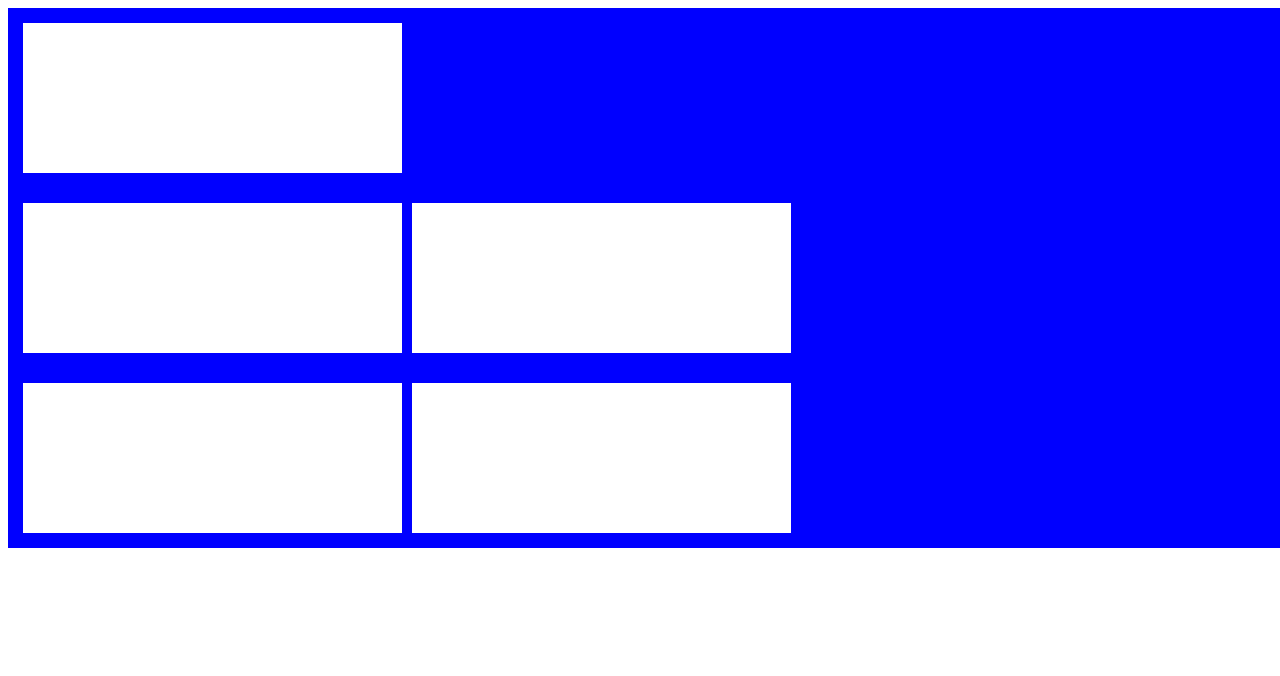
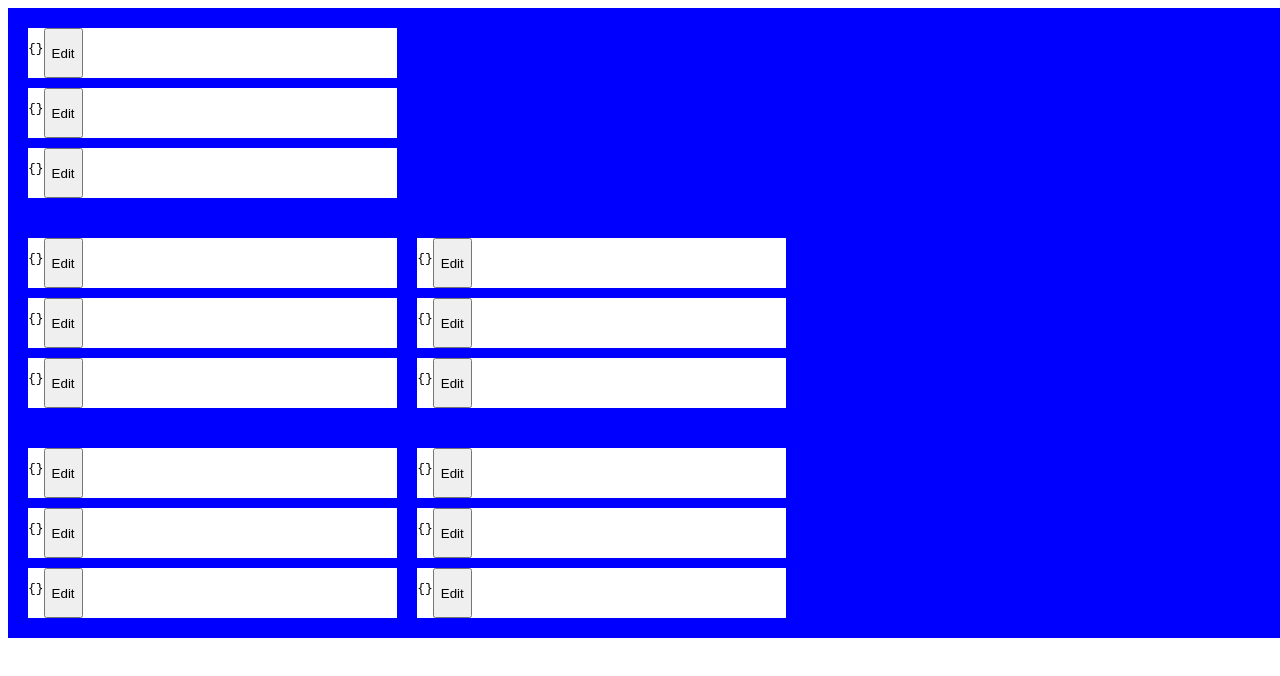
Before and after one commit to JanKaczmarkiewicz/virtual-composer, a React (Create React App) app: page / in a window 1280 px wide. Shown: the top 676 px of the page. Built offline with nearby package versions, Linux system fonts and the light colour scheme.

Commit message:
feat: improve typeings & widget action

```diff
--- a/src/App.tsx
+++ b/src/App.tsx
@@ -3,17 +3,29 @@ import Renderer from "./composer/Renderer";
 import initialData, { ElementDefinition } from "./data/initialData";
 
 const UPDATE_ELEMENT = "UPDATE_ELEMENT";
-type State = ElementDefinition;
-export type ElementUpdatePayload = {
+const REQUEST_ELEMENT_EDIT = "REQUEST_ELEMENT_EDIT";
+
+type UpdateElementPayload = {
   sectionName: string;
   name: string;
   value: any;
 };
 
-type Action = {
-  type: typeof UPDATE_ELEMENT;
-  payload: ElementUpdatePayload;
+type RequestElementEditPayload = {
+  sectionName: string;
 };
+
+type State = ElementDefinition;
+export type RequestElementEditHandler = (
+  payload: RequestElementEditPayload
+) => void;
+export type UpdateElementHandler = (payload: UpdateElementPayload) => void;
+type Action =
+  | {
+      type: typeof UPDATE_ELEMENT;
+      payload: UpdateElementPayload;
+    }
+  | { type: typeof REQUEST_ELEMENT_EDIT; payload: RequestElementEditPayload };
 
 const reducer = (state: State, action: Action): State => {
   switch (action.type) {
@@ -28,12 +40,17 @@ const reducer = (state: State, action: Action): State => {
 const App: FunctionComponent = () => {
   const [state, dispatch] = useReducer(reducer, initialData);
 
-  const onUpdate = useCallback(
+  const onUpdateRequest: RequestElementEditHandler = useCallback(
+    (payload) => dispatch({ type: REQUEST_ELEMENT_EDIT, payload }),
+    []
+  );
+
+  const onUpdate: UpdateElementHandler = useCallback(
     (payload) => dispatch({ type: UPDATE_ELEMENT, payload }),
     []
   );
 
-  return <Renderer element={state} onUpdate={onUpdate} />;
+  return <Renderer element={state} onUpdate={onUpdateRequest} />;
 };
 
 export default App;
--- a/src/composer/Renderer.tsx
+++ b/src/composer/Renderer.tsx
@@ -1,12 +1,10 @@
 import React, { FunctionComponent } from "react";
-import { ElementUpdatePayload } from "../App";
-import { Element, ElementDefinition } from "../data/initialData";
-import elements from "../elements";
-
-export type ElementUpdateHandler = (payload: ElementUpdatePayload) => void;
+import { RequestElementEditHandler } from "../App";
+import { ElementDefinition } from "../data/initialData";
+import elementsMap from "../elements";
 
 export type RendererProps = {
-  onUpdate: ElementUpdateHandler;
+  onUpdate: RequestElementEditHandler;
   element: ElementDefinition;
 };
 
@@ -27,7 +25,7 @@ const Renderer: FunctionComponent<RendererProps> = ({ onUpdate, element }) => {
 const ElementWrapper: FunctionComponent<RendererProps> = React.memo<
   RendererProps
 >((props) => {
-  const Widget = elements[props.element.elementType];
+  const Widget = elementsMap[props.element.elementType];
   return <Widget {...props} />;
 });
 
--- a/src/elements/Root.tsx
+++ b/src/elements/Root.tsx
@@ -2,11 +2,9 @@ import React, { CSSProperties, FunctionComponent } from "react";
 import { RendererProps } from "../composer/Renderer";
 
 const style: CSSProperties = {
-  backgroundColor: "red",
   display: "flex",
   flexDirection: "column",
   width: "100%",
-  height: "100%",
 };
 
 const Root: FunctionComponent<RendererProps> = ({ children }) => {
--- a/src/elements/Widget.tsx
+++ b/src/elements/Widget.tsx
@@ -4,10 +4,24 @@ import { RendererProps } from "../composer/Renderer";
 const style: CSSProperties = {
   backgroundColor: "white",
   minHeight: 50,
+  display: "flex",
+  margin: "5px",
 };
 
-const Widget: FunctionComponent<RendererProps> = ({ children }) => {
-  return <div style={style}>{children}</div>;
+const Widget: FunctionComponent<RendererProps> = ({
+  children,
+  element,
+  onUpdate,
+}) => {
+  const onEditClick = () => {
+    onUpdate({ sectionName: element.sectionName });
+  };
+  return (
+    <div style={{ ...style, ...element.attributes }}>
+      <pre>{JSON.stringify(element.attributes)}</pre>
+      <button onClick={onEditClick}>Edit</button>
+    </div>
+  );
 };
 
 export default Widget;
```
